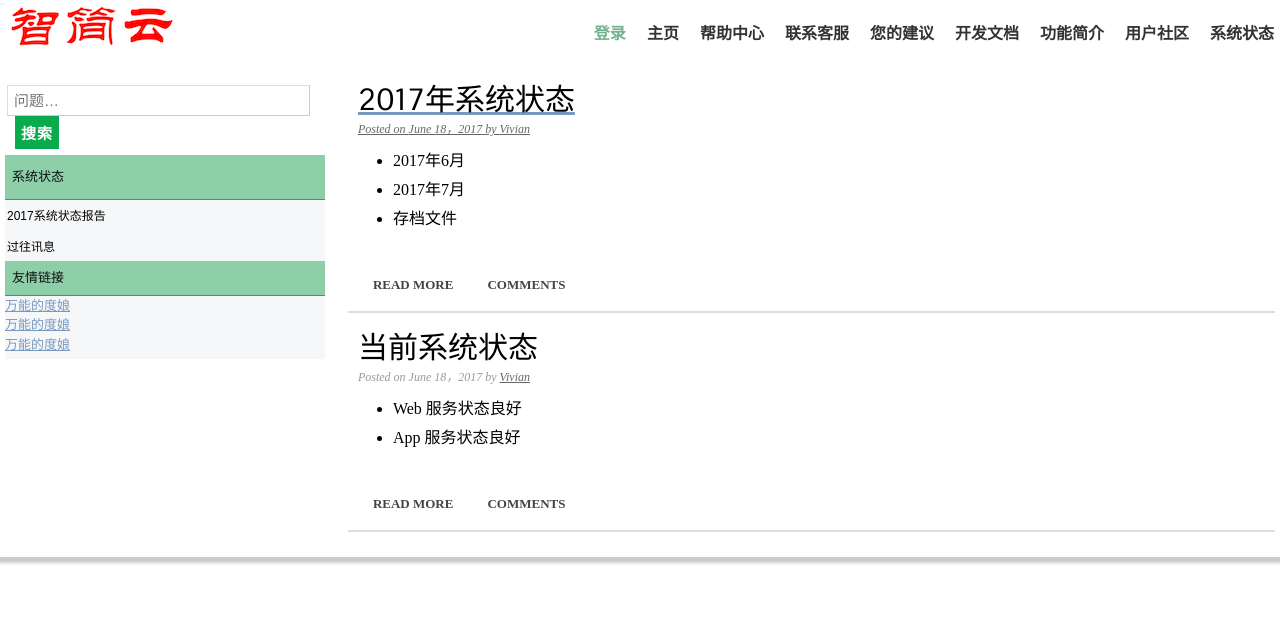
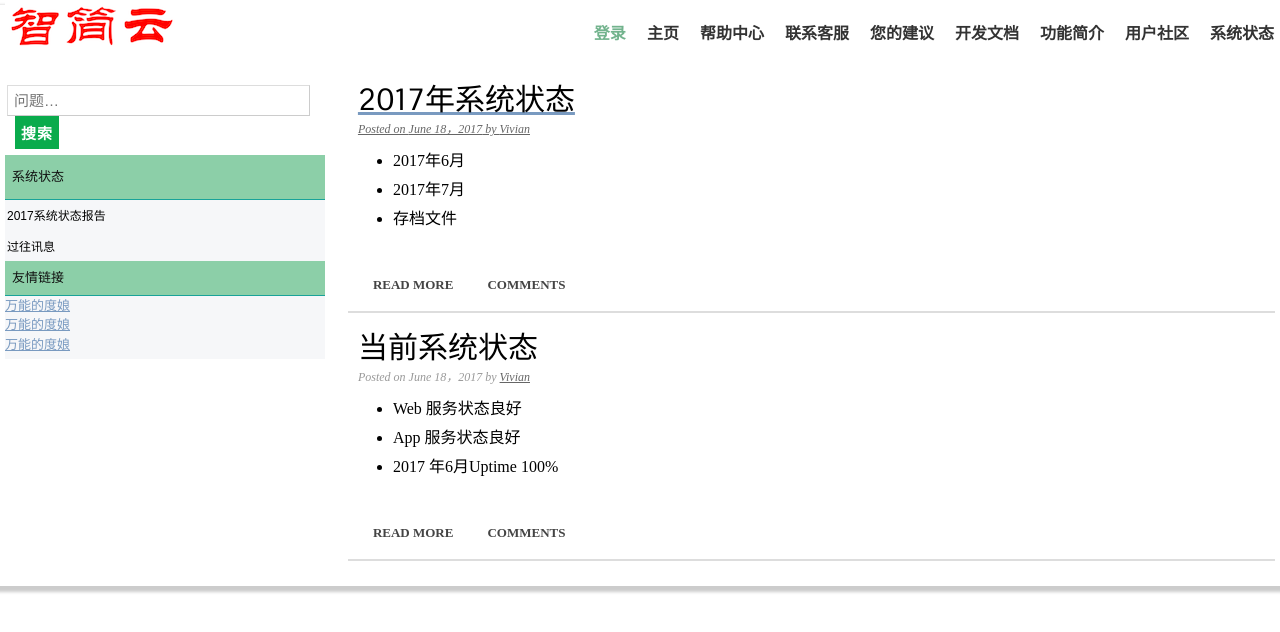
Before and after one commit to dreampivot/slipscloud.github.io, a Jekyll site: the page help/systemstatus.html, which Jekyll copies as it is, in a window 1280 px wide. Shown: the top 632 px of the page. Built offline with Jekyll 4.4.1, drawn with Linux system fonts in a browser that asks for light colours.

Commit message:
Update systemstatus.html

```diff
--- a/help/systemstatus.html
+++ b/help/systemstatus.html
@@ -22,8 +22,6 @@
 	    <li><a href="http://www.slipscloud.cn">主页</a></li>
     	    <li class="start selected"><a href="https://slipscloud.bitbucket.io/"/>登录</li>
 	    <img class="header-image" src="../img/logo.png" alt="Buildings"/>
-
-
 
         </ul>
     </nav>
@@ -55,6 +53,7 @@
 		<ul class="styledlist">
 		<li>Web 服务状态良好</li>
 		<li>App 服务状态良好 </li>
+		<li>2017 年6月Uptime 100% </li>
 
 		</ul>
 
@@ -80,7 +79,7 @@
 		<div class="dropdown">
                 <button class="dropbtn">2017系统状态报告</button>
  		 <div class="dropdown-content">
-   		 <a href="#">2017 年 7 月</a>
+   		 <a href="#">2017 年 6 月</a>
   		 <a href="#">2017 年 7 月</a>
   		</div>
 		</div>
@@ -116,77 +115,3 @@
 </div>
 </body>
 </html>
-
-
-<!--
-<!doctype html>
-<html>
-<head>
-<meta http-equiv="Content-Type" content="text/html; charset=utf-8" />
-<title>系统状态</title>
-<link rel="stylesheet" href="help-styles.css" type="text/css" />
-
-</head>
-<body>
-<div id="container">
-    <header>
-            <a class="navbar-brand" href="../index.html">
-              <img src="../img/logo.png" alt="Logo">
-            </a>
-    </header>
-
-    <nav>
-    	<ul>
-
-	    <li><a href="systemstatus.html">系统状态</a></li>
-            <li><a href="community.html">用户社区</a></li>
-	    <li><a href="functions.html">功能简介</a></li>
-            <li><a href="api.html">开发文档</a></li>
-	    <li><a href="suggestion.html">您的建议</a></li>
-            <li><a href="support.html">联系客服</a></li>
-	    <li class="start selected"><a href="https://slipscloud.bitbucket.io/" style="margin-left: 50px;"/>登录</li>
-        </ul>
-    </nav>
-     <ul>
-       <form method="get" class="searchform" action="#" >
-       <p><input type="search" class="search-field" placeholder="问题&hellip;" value="" name="s"  size="32"/>
-	     <input name="send" style="margin-left: 50px;" class="formbutton" value="搜索" type="submit" /></p>
-     </ul>
-
-
-  <div id="body">
-  <div id="body">
-	<section id="content">
-	  <article>
-		<h2>系统运行稳定</h2>
-		<div class="article-info">Posted on <time datetime="2017-06-08">6月8日</time> by <a href="#" rel="author">Vivian Li</a></div>
-		<a href="#" class="button">Read more</a>
-		<a href="#" class="button">Comments</a>
-		</article>
-   </section>
-
-   <aside class="sidebar">
-
-     <ul>
-       <li>
-         <h4>历史记录</h4>
-            <li><a href="#">2017年6月记录</a></li>
-       </li>
-     </ul>
-     </aside>
-     <div class="clear"></div>
-    </div>
-
-   <footer>
-        <div class="footer-content">
-            <ul class="endfooter">
-            </ul>
-            <div class="clear"></div>
-        </div>
-        <div class="footer-bottom">
-            <p>&copy; 北京智简云科技有限公司</p>
-         </div>
-    </footer>
-</div>
-</body>
--->
```
